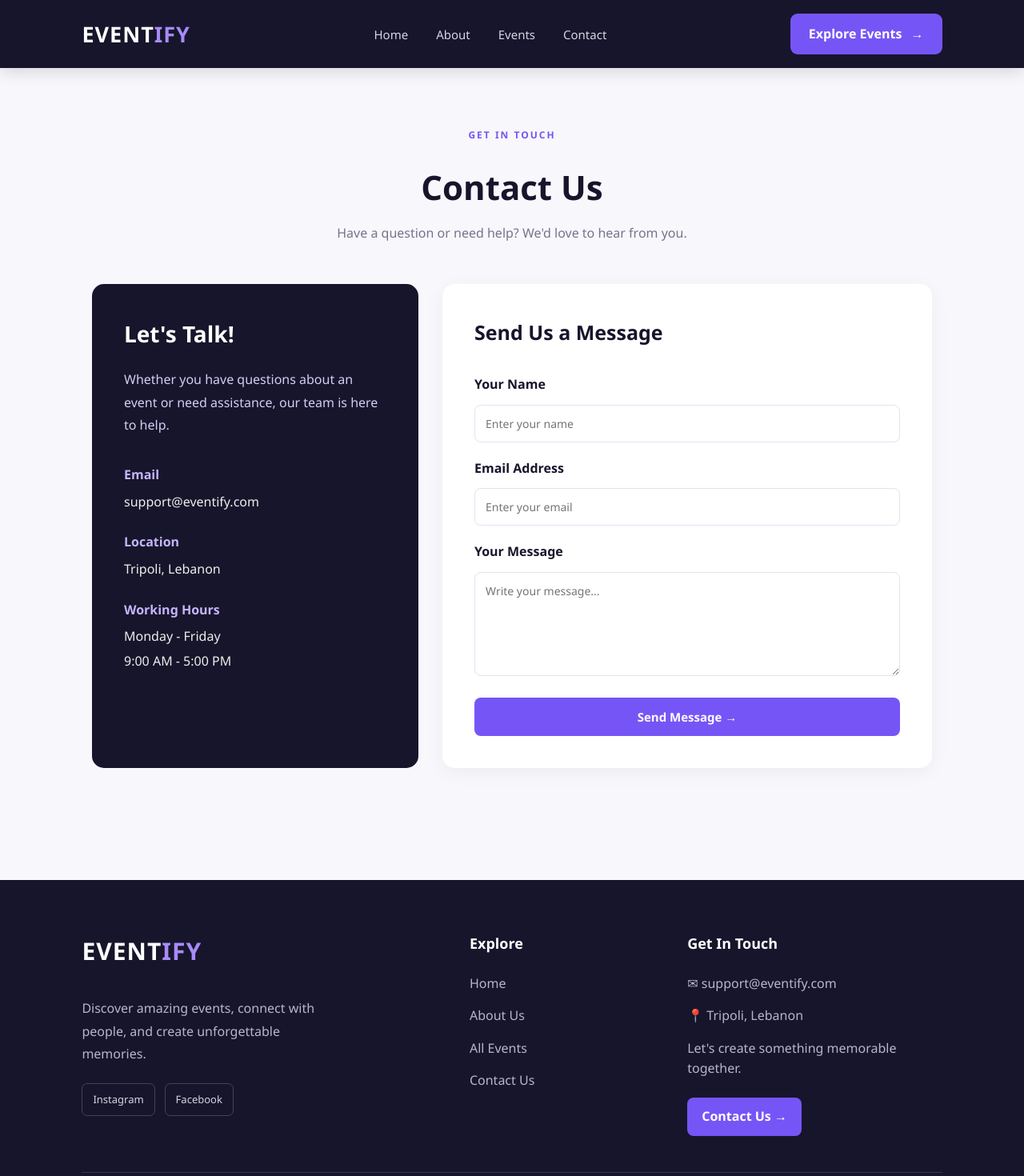
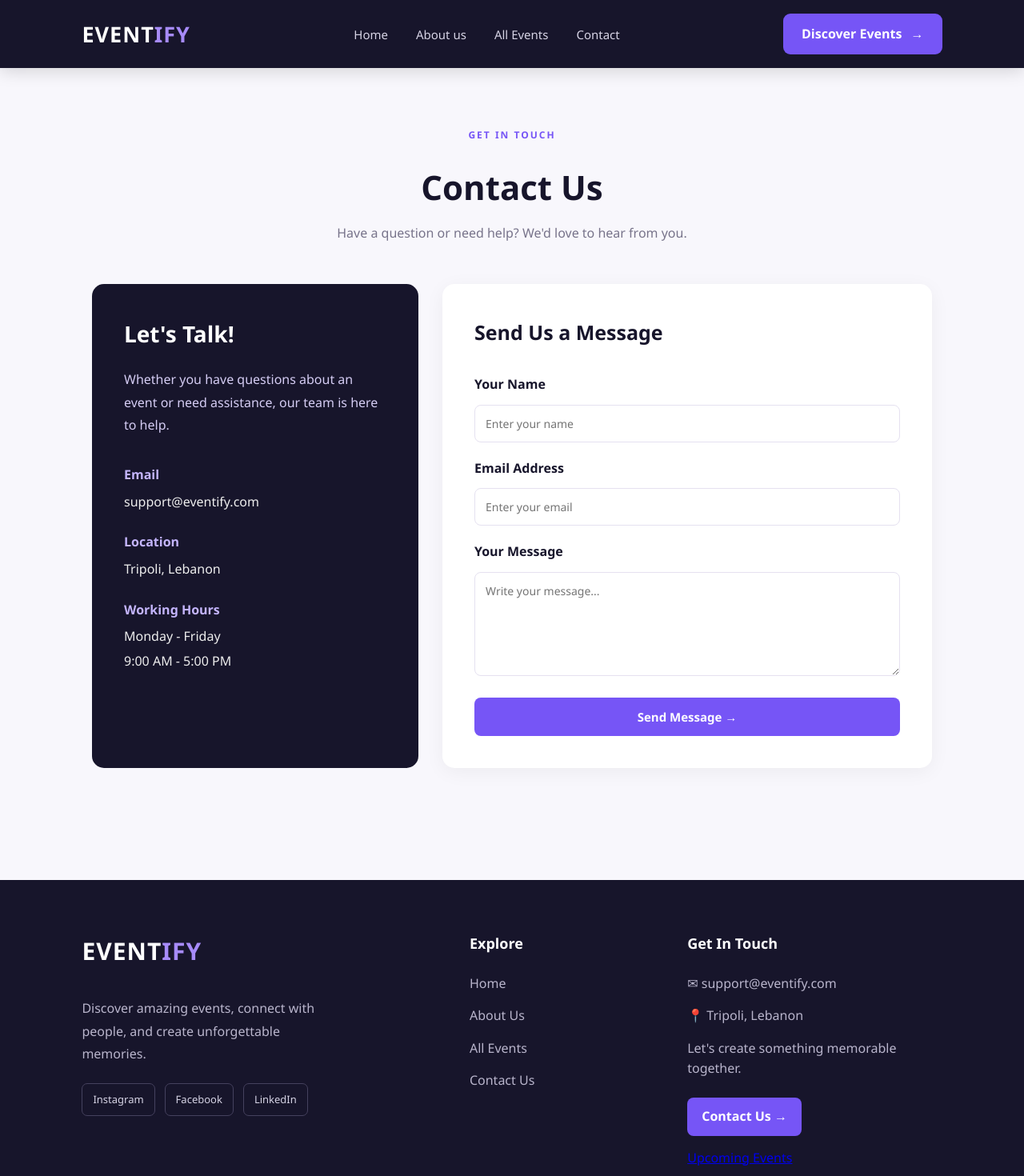
Before and after one commit to 52430458-tech/Eventify-react-project, a React (Vite) app: page /contact in a window 1280 px wide. Shown: the top 1470 px of the page at 80% size. Built offline with nearby package versions, Linux system fonts and the light colour scheme.

Commit message:
update footer links

```diff
--- a/src/components/Footer.jsx
+++ b/src/components/Footer.jsx
@@ -30,6 +30,13 @@ function Footer() {
             >
               Facebook
             </a>
+            <a
+              href="https://www.linkedin.com/"
+              target="_blank"
+              rel="noreferrer"
+            >
+              LinkedIn
+            </a>
           </div>
         </div>
 
@@ -52,11 +59,12 @@ function Footer() {
           <Link to="/contact" className="footer-contact-btn">
             Contact Us →
           </Link>
+          <Link to="/events">Upcoming Events</Link>
         </div>
       </div>
 
       <div className="footer-bottom">
-        <p>© 2026 Eventify. All rights reserved.</p>
+        <p>© {new Date().getFullYear()}Eventify. All rights reserved.</p>
 
         <p>Designed to create unforgettable experiences.</p>
       </div>
--- a/src/components/Navbar.jsx
+++ b/src/components/Navbar.jsx
@@ -10,13 +10,13 @@ function Navbar() {
 
       <div className="nav-links">
         <Link to="/">Home</Link>
-        <Link to="/about">About</Link>
-        <Link to="/events">Events</Link>
+        <Link to="/about">About us</Link>
+        <Link to="/events">All Events</Link>
         <Link to="/contact">Contact</Link>
       </div>
 
       <Link to="/events" className="nav-btn">
-        Explore Events <span>→</span>
+        Discover Events <span>→</span>
       </Link>
     </nav>
   );
```
